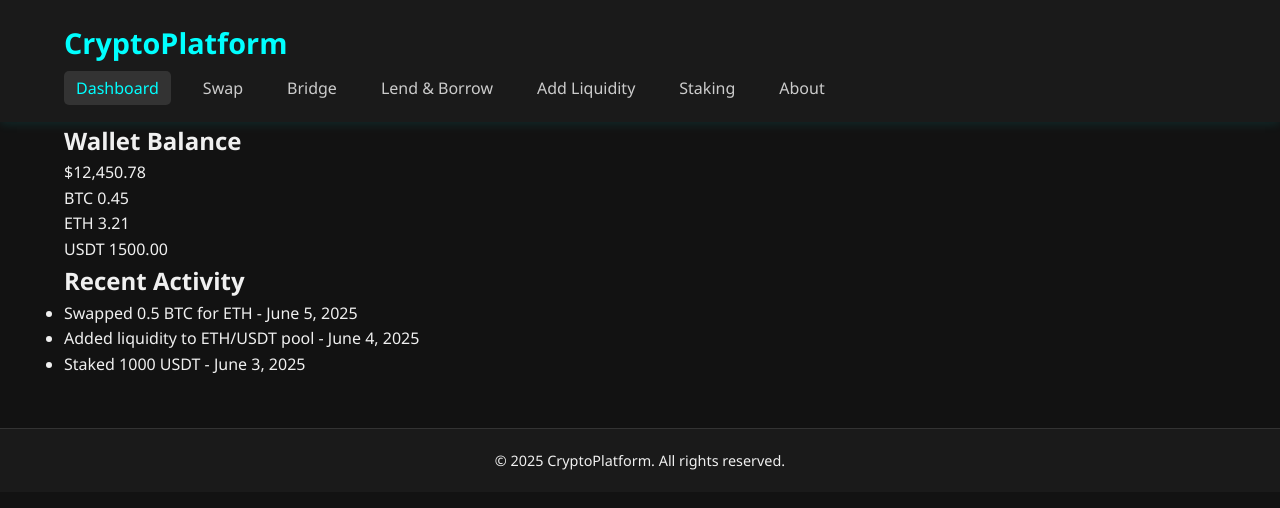
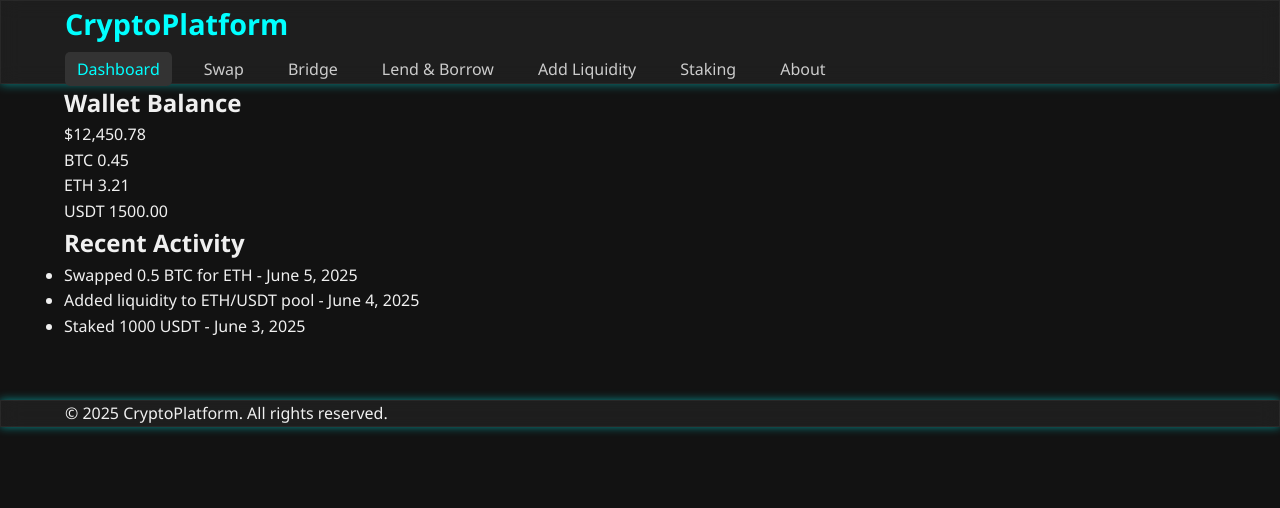
Before and after one commit to pavan692-pixel/weblock, a plain HTML site: page index.html in a window 1280 px wide. Drawn offline with Linux system fonts and the light colour scheme.

Commit message:
Update style.css

```diff
--- a/css/style.css
+++ b/css/style.css
@@ -1,3 +1,25 @@
+:root {
+  --neon: #00ffff;
+  --bg: #121212;
+  --glass-bg: rgba(255, 255, 255, 0.05);
+  --blur: 10px;
+  --glow: 0 0 10px rgba(0, 255, 255, 0.5);
+}
+
+html {
+  scroll-behavior: smooth;
+}
+
+body {
+  background: var(--bg);
+  animation: fadeIn 1s ease-in-out;
+}
+
+@keyframes fadeIn {
+  from { opacity: 0; transform: translateY(20px); }
+  to   { opacity: 1; transform: translateY(0); }
+}
+
 /* ========= COMMON STYLES ========= */
 * {
   margin: 0;
@@ -18,13 +40,20 @@ body {
   margin: auto;
 }
 
-header {
-  background-color: #1a1a1a;
-  padding: 20px 0;
-  box-shadow: 0 2px 10px rgba(0, 255, 255, 0.1);
+header, footer {
+  backdrop-filter: blur(var(--blur));
+  background: var(--glass-bg);
+  border: 1px solid rgba(255,255,255,0.05);
+  box-shadow: var(--glow);
   position: sticky;
   top: 0;
   z-index: 999;
+}
+
+footer {
+  position: relative;
+  bottom: 0;
+  margin-top: 60px;
 }
 
 .logo {
@@ -58,14 +87,6 @@ nav {
   background-color: #333;
 }
 
-footer {
-  background-color: #1a1a1a;
-  text-align: center;
-  padding: 20px 0;
-  margin-top: 50px;
-  border-top: 1px solid #333;
-  font-size: 0.9rem;
-}
 
 /* ========= INDEX (Dashboard) ========= */
 .dashboard-section {
```
